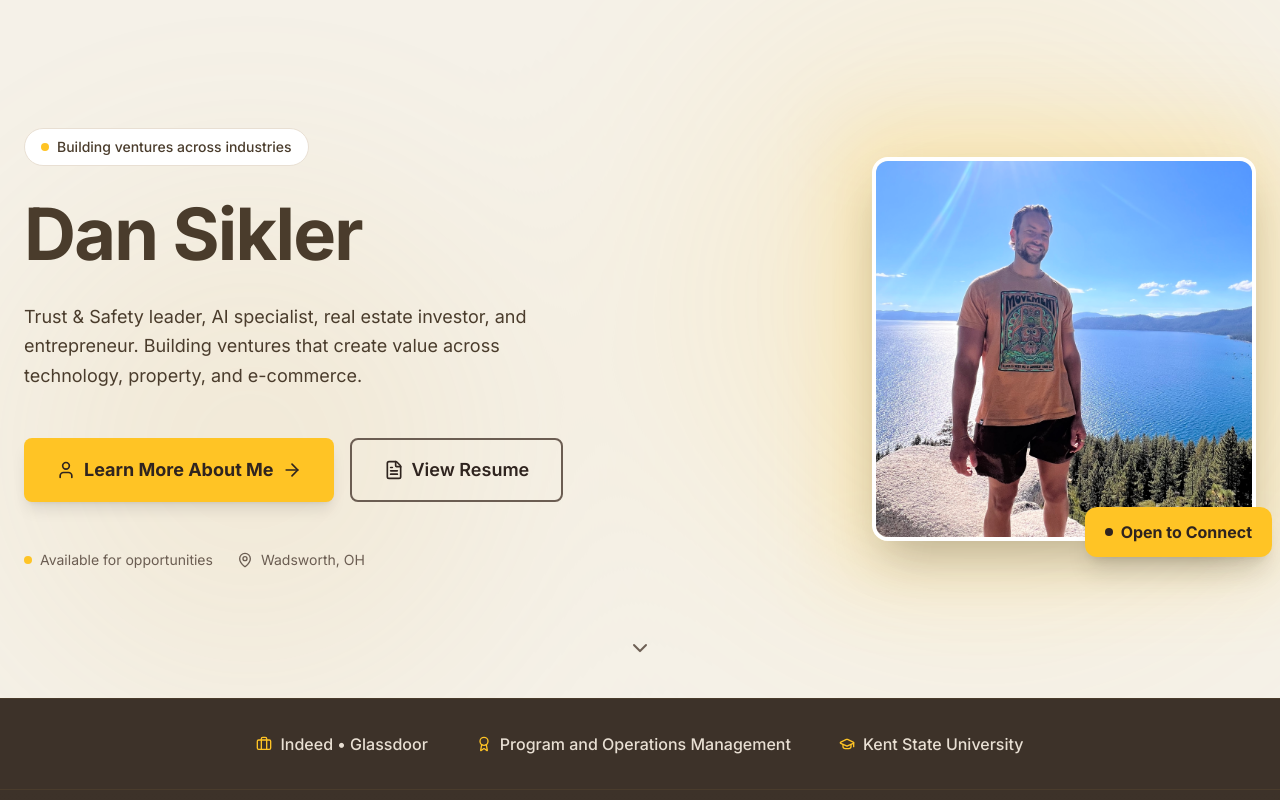
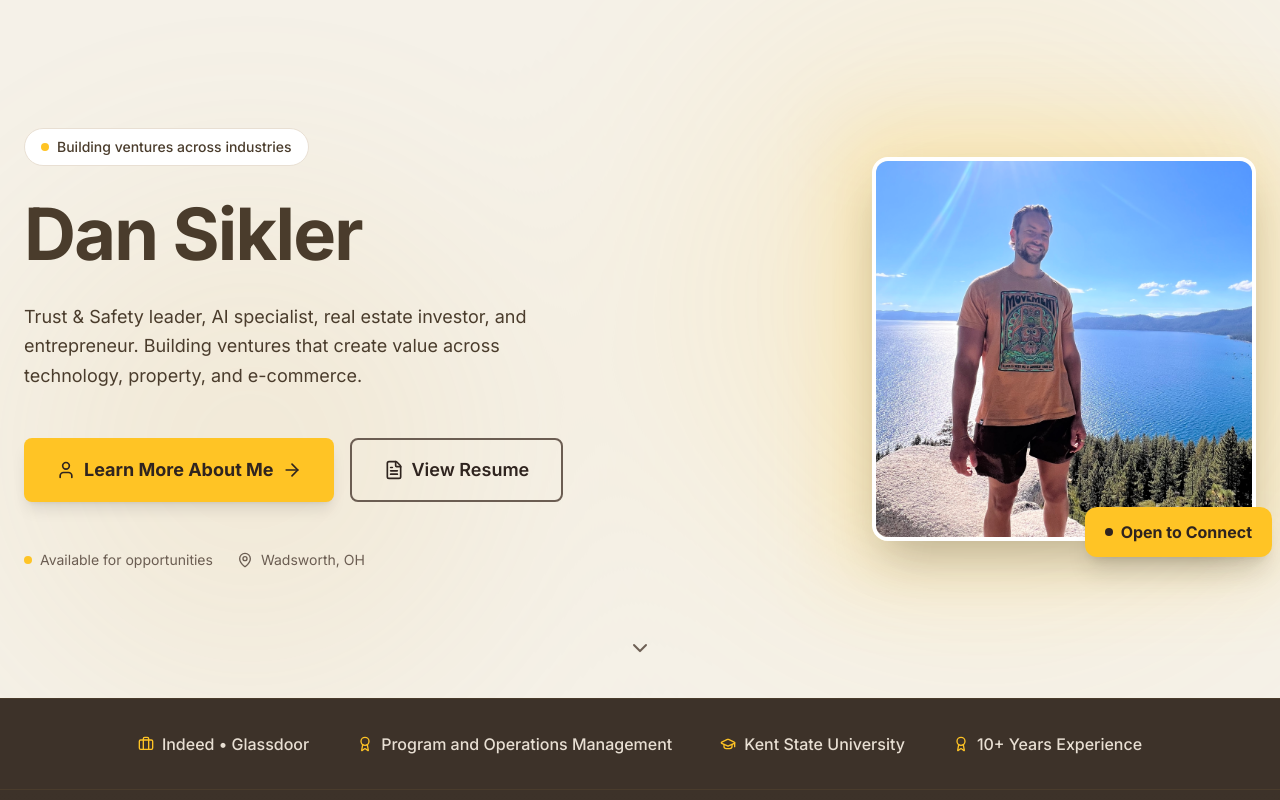
Before and after one commit to dsikler/DanSikler-com, a Next.js app: page / in a window 1280 px wide. Shown: the top 800 px of the page. Built offline with nearby package versions, Linux system fonts and the light colour scheme.

Commit message:
Add back 10+ Years Experience to company bar

```diff
--- a/app/page.tsx
+++ b/app/page.tsx
@@ -140,6 +140,10 @@ export default function Home() {
             <div className="flex items-center gap-2">
               <GraduationCap className="w-4 h-4 text-[#FFC425]" />
               <span className="font-medium">Kent State University</span>
+            </div>
+            <div className="flex items-center gap-2">
+              <Award className="w-4 h-4 text-[#FFC425]" />
+              <span className="font-medium">10+ Years Experience</span>
             </div>
           </div>
         </div>
```
